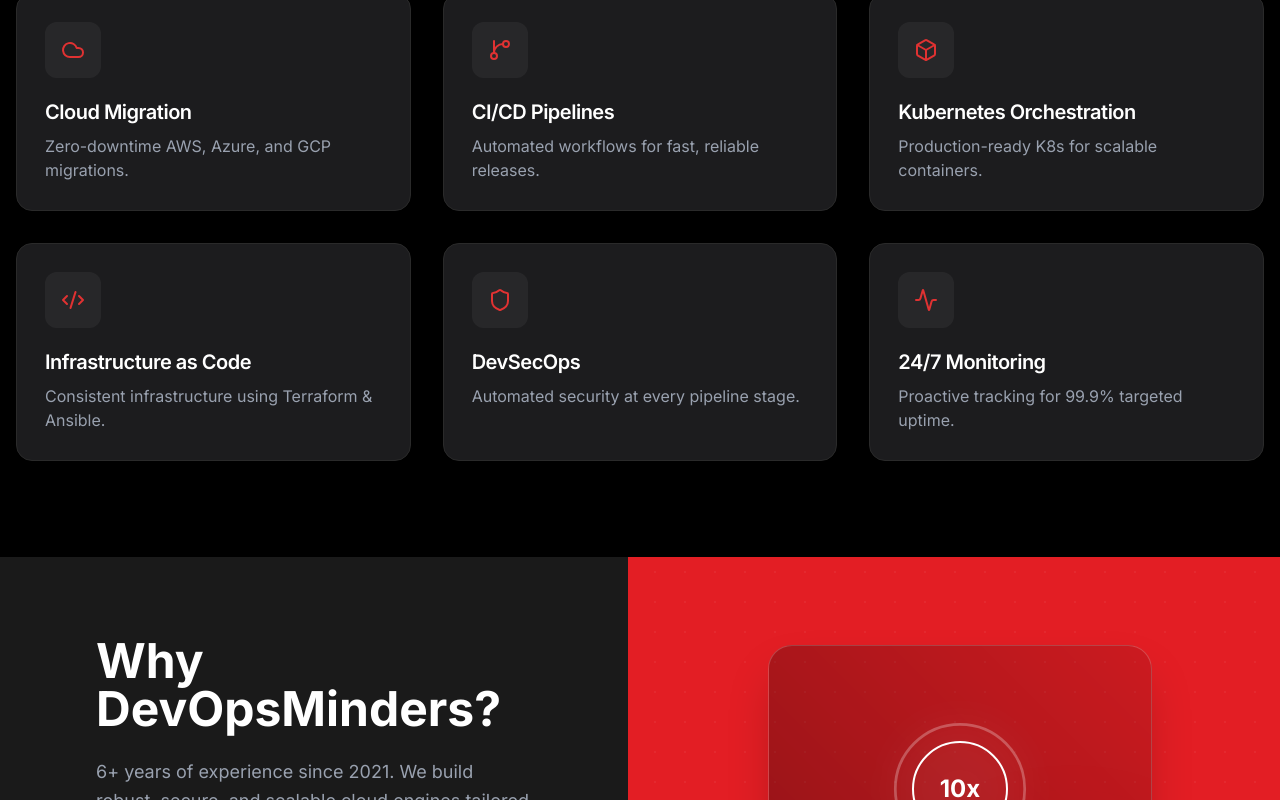
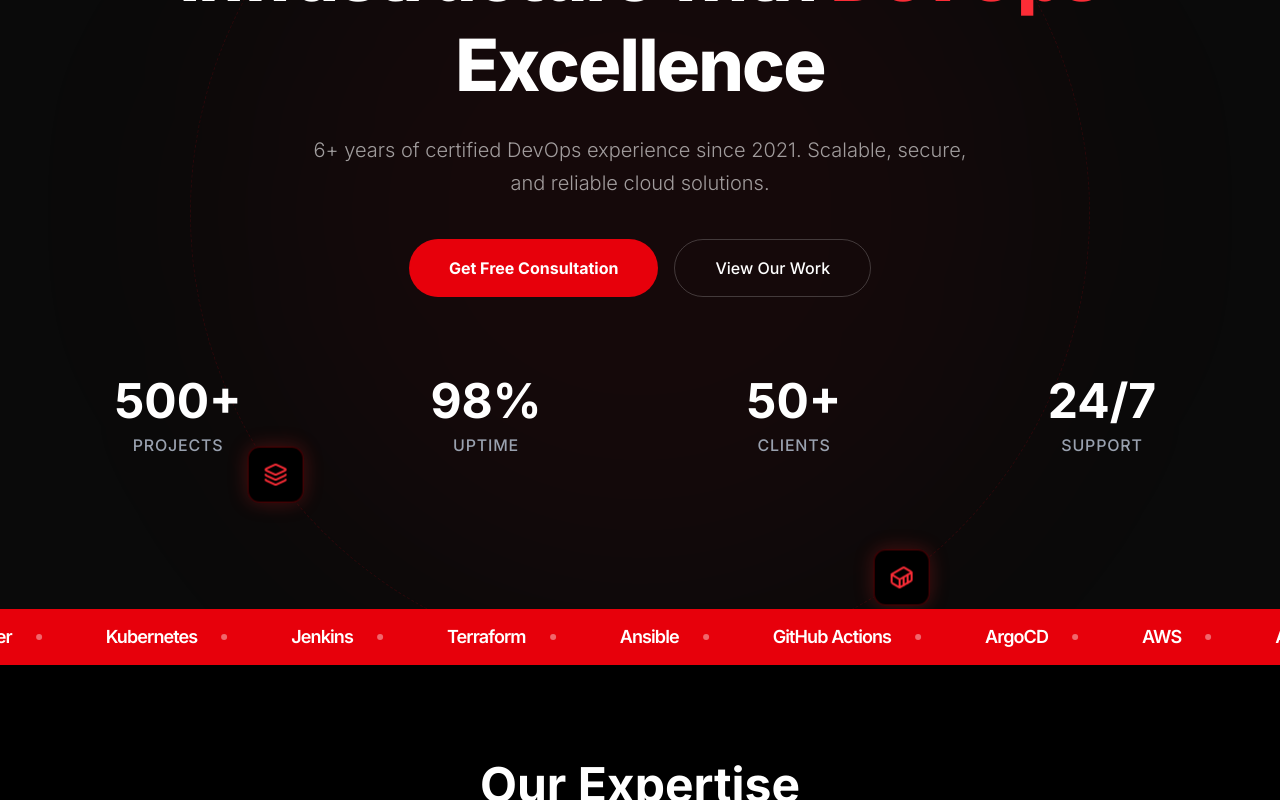
Before and after one commit to pneha2296/devops-minders, a React (Vite) app: page / in a window 1280 px wide. Shown: the part 420-1220 px from the top of the page. Built offline with nearby package versions, Linux system fonts and the light colour scheme.

Commit message:
added Our Expertise

```diff
--- a/src/components/home/HeroSection.tsx
+++ b/src/components/home/HeroSection.tsx
@@ -0,0 +1,150 @@
+import { useEffect, useRef, useState } from "react";
+import { Container, Layers, GitBranch, Boxes } from "lucide-react";
+import { motion } from "framer-motion";
+
+const ORBIT_ICONS = [
+    { Icon: Container, label: "Docker" },
+    { Icon: Layers, label: "Terraform" },
+    { Icon: GitBranch, label: "Jenkins" },
+    { Icon: Boxes, label: "Kubernetes" },
+];
+
+const TECH_STACK = [
+    "Azure", "GCP", "Docker", "Kubernetes", "Jenkins",
+    "Terraform", "Ansible", "GitHub Actions", "ArgoCD", "AWS",
+];
+
+const STATS = [
+    { value: "500+", label: "PROJECTS" },
+    { value: "98%", label: "UPTIME" },
+    { value: "50+", label: "CLIENTS" },
+    { value: "24/7", label: "SUPPORT" },
+];
+
+export default function HeroSection() {
+    const [angle, setAngle] = useState(0);
+    const rafRef = useRef<number>(0);
+    const lastRef = useRef<number>(0);
+
+    useEffect(() => {
+        const tick = (now: number) => {
+            const dt = (now - (lastRef.current || now)) / 1000;
+            lastRef.current = now;
+            // Set the speed of the orbit here
+            setAngle((a) => (a + (360 / 40) * dt) % 360);
+            rafRef.current = requestAnimationFrame(tick);
+        };
+        rafRef.current = requestAnimationFrame(tick);
+        return () => cancelAnimationFrame(rafRef.current);
+    }, []);
+
+    // Increased Radius to overlap the header and text
+    const RADIUS = 450;
+
+    return (
+        <section className="relative min-h-screen bg-[#0a0a0a] flex flex-col overflow-hidden" id="brand">
+
+            {/* Red radial glow */}
+            <div className="pointer-events-none absolute inset-0 flex items-center justify-center">
+                <div className="w-[800px] h-[800px] rounded-full bg-red-600/5 blur-[120px]" />
+            </div>
+
+            {/* Main content container */}
+            <div className="relative flex-1 flex flex-col items-center justify-center px-6 pt-20 pb-32">
+
+                {/* Orbit Ring - Now using the same RADIUS for perfect alignment */}
+                <div
+                    className="absolute rounded-full border border-dashed border-red-800/20 pointer-events-none top-1/2 left-1/2 -translate-x-1/2 -translate-y-1/2"
+                    style={{ width: RADIUS * 2, height: RADIUS * 2 }}
+                />
+
+                {/* Orbiting icons - Positioned exactly ON the dashed line */}
+                {ORBIT_ICONS.map(({ Icon, label }, i) => {
+                    const deg = ((i * 90 + angle) * Math.PI) / 180;
+                    const x = Math.cos(deg) * RADIUS;
+                    const y = Math.sin(deg) * RADIUS;
+                    return (
+                        <div
+                            key={label}
+                            className="absolute w-14 h-14 rounded-xl bg-black border border-red-700/40 flex items-center justify-center shadow-[0_0_20px_rgba(220,38,38,0.3)] backdrop-blur-md z-10 transition-all hover:scale-110"
+                            style={{
+                                top: "50%",
+                                left: "50%",
+                                transform: `translate(calc(-50% + ${x}px), calc(-50% + ${y}px))`,
+                            }}
+                        >
+                            <Icon size={24} className="text-red-500" />
+                        </div>
+                    );
+                })}
+
+                {/* Hero text */}
+                <div className="relative z-30 text-center max-w-5xl">
+                    <h1 className="text-4xl md:text-6xl lg:text-7xl font-extrabold text-white max-w-5xl leading-tight tracking-tight mb-6">
+                        Transform Your<br />
+                        Infrastructure with{" "}
+                        <span className="text-red-500">DevOps</span>
+                        <br />Excellence
+                    </h1>
+
+                    <p className="text-white/60 text-base md:text-xl leading-relaxed mb-10 max-w-2xl mx-auto font-light">
+                        6+ years of certified DevOps experience since 2021. Scalable,
+                        secure, and reliable cloud solutions.
+                    </p>
+
+                    <div className="flex flex-wrap gap-4 justify-center">
+                        <button className="bg-red-600 hover:bg-red-700 text-white font-bold px-10 py-4 rounded-full transition-all hover:-translate-y-1 hover:shadow-[0_10px_30px_rgba(220,38,38,0.5)]">
+                            Get Free Consultation
+                        </button>
+                        <button className="border border-white/20 hover:border-white/50 text-white font-medium px-10 py-4 rounded-full transition-all hover:bg-white/5">
+                            View Our Work
+                        </button>
+                    </div>
+                </div>
+
+                {/* Stats */}
+                <div className="relative z-10 container mx-auto px-4 py-20">
+                    <div className="grid grid-cols-2 md:grid-cols-4 gap-8">
+                        {STATS.map(({ value, label }) => (
+                            <div key={label} className="flex flex-col items-center">
+                                <span className="text-4xl md:text-5xl font-bold text-white mb-2">
+                                    {value}
+                                </span>
+                                <span className="text-sm md:text-base text-gray-400 font-medium uppercase tracking-wider">
+                                    {label}
+                                </span>
+                            </div>
+                        ))}
+                    </div>
+                </div>
+            </div>
+
+            <div className="absolute bottom-0 left-0 right-0 h-14 bg-red-600 flex items-center overflow-hidden z-30">
+                <motion.div
+                    className="flex items-center"
+                    animate={{
+                        x: ["0%", "-33.33%"],
+                    }}
+                    transition={{
+                        x: {
+                            repeat: Infinity,
+                            repeatType: "loop",
+                            duration: 30,
+                            ease: "linear",
+                        },
+                    }}
+                >
+                    {[...TECH_STACK, ...TECH_STACK, ...TECH_STACK].map((tech, i) => (
+                        <span
+                            key={i}
+                            className="inline-flex items-center gap-6 whitespace-nowrap text-white text-lg font-semibold tracking-tighter px-8"
+                        >
+                            {tech}
+                            <div className="w-1.5 h-1.5 bg-white/40 rounded-full" />
+                        </span>
+                    ))}
+                </motion.div>
+            </div>
+        </section>
+    );
+}
--- a/src/components/home/ServicesSection.tsx
+++ b/src/components/home/ServicesSection.tsx
@@ -2,7 +2,7 @@
 import { ServiceCard } from './ServiceCard';
 export function ServicesSection() {
     return (
-        <section className="py-24 [#121212] relative">
+        <section className="py-24 [#121212] relative" id="services">
             <div className="container mx-auto px-4">
 
                 <div className="text-center mb-16">
--- a/src/components/layout/Layout.tsx
+++ b/src/components/layout/Layout.tsx
@@ -6,7 +6,7 @@
   return (
     <div className="min-h-screen bg-black text-white">
       <Navbar />
-      <main>{children}</main>
+      <main className="pt-32 md:pt-36">{children}</main>
       <Footer />
     </div>
   )
--- a/src/components/layout/Navbar.tsx
+++ b/src/components/layout/Navbar.tsx
@@ -16,7 +16,7 @@
         workflows for businesses ready to move fast.
       </div>
 
-      <header className="sticky top-0 border-b border-white/10 bg-black text-white">
+      <header className="fixed top-0 left-0 w-full z-[100] border-b border-white/10 bg-black text-white">
         <div className="container mx-auto px-4 h-20 flex items-center justify-between">
           <img src="/assets/logo.png" alt="DevOps Minders" className='w-[170px]' />
 
@@ -52,7 +52,7 @@
 
       {/* Mobile Drawer */}
       <div
-        className={`fixed top-0 right-0 h-full w-64 bg-black text-white transform transition-transform duration-300 z-50 ${open ? "translate-x-0" : "translate-x-full"
+        className={`fixed top-0 right-0 h-full w-64 bg-black text-white transform transition-transform duration-300 z-150 ${open ? "translate-x-0" : "translate-x-full"
           }`}
       >
         {/* Close button */}
--- a/src/pages/Home.tsx
+++ b/src/pages/Home.tsx
@@ -1,3 +1,4 @@
+import HeroSection from "../components/home/HeroSection";
 import ClientsSection from "../components/home/ClientsSection";
 import { FAQSection } from "../components/home/FAQSection";
 import { ServicesSection } from "../components/home/ServicesSection";
@@ -7,6 +8,7 @@
 export default function Home() {
   return (
     <>
+      <HeroSection />
       <ServicesSection />
       <WhyUsSection />
       <ClientsSection />
```
